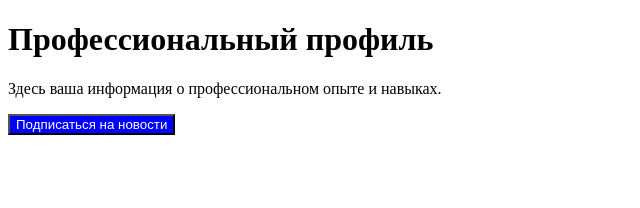
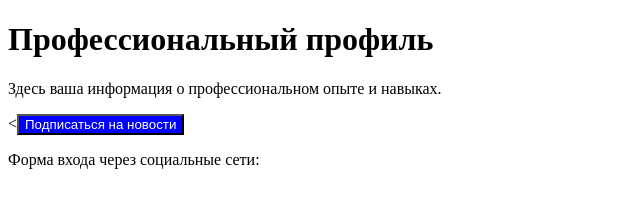
Before and after one commit to DaniilCreator/Test, a plain HTML site: page index1.html in a window 1280 px wide. Shown: the whole page, without its empty margins (0-640 px from the left). Drawn offline with Linux system fonts and the light colour scheme.

Commit message:
Added social login form

```diff
--- a/index1.html
+++ b/index1.html
@@ -8,7 +8,10 @@
 <body>
     <h1>Профессиональный профиль</h1>
     <p>Здесь ваша информация о профессиональном опыте и навыках.</p>
-    <button style="background-color: blue; color: white;">Подписаться на новости</button>
+    <<button style="background-color: blue; color: white;">Подписаться на новости</button>
+<p>Форма входа через социальные сети:</p>
+
+
 
 </body>
 </html>
```
